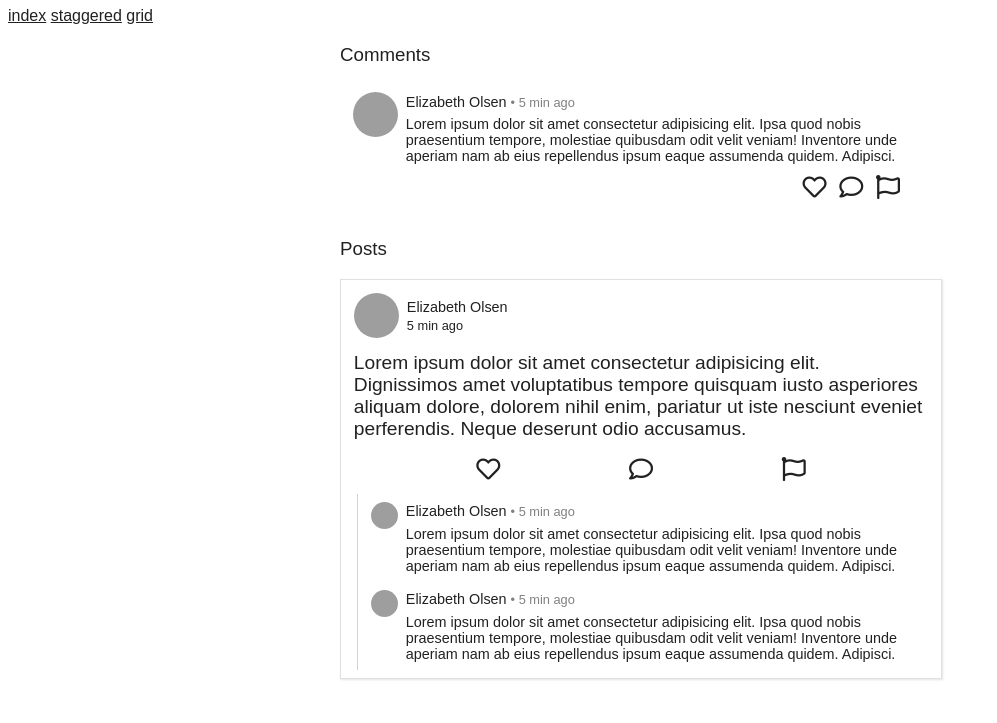
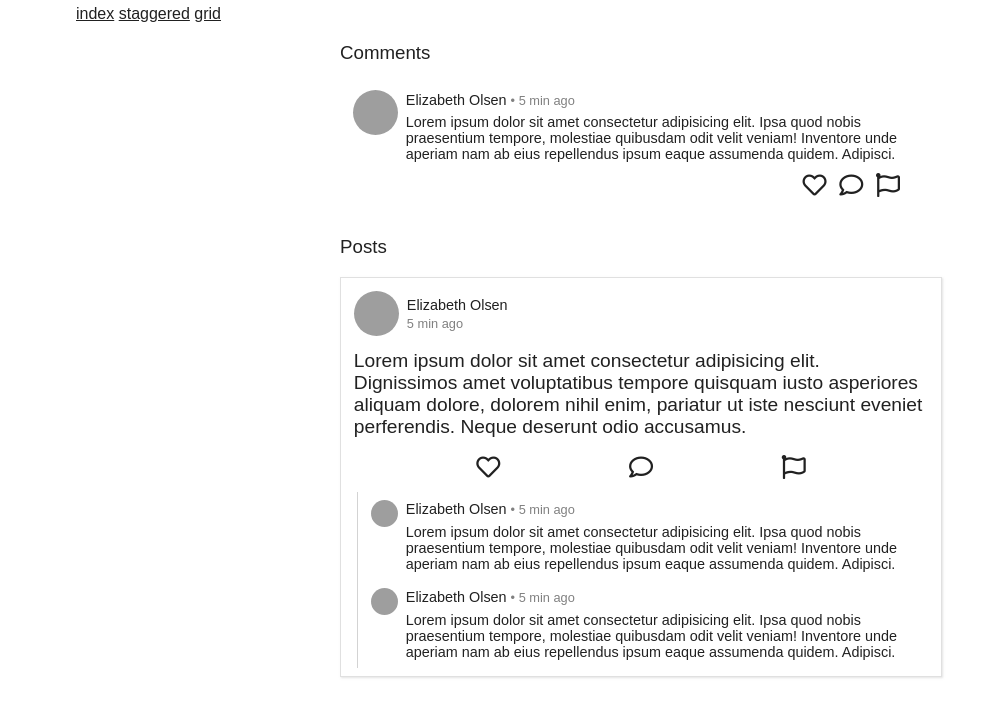
Before and after one commit to isradeleon/coraline, a plain HTML site: page index.html in a window 1280 px wide. Shown: the part 73-796 px from the top of the page, without its empty margins (0-997 px from the left). Drawn offline with Linux system fonts and the light colour scheme; grey boxes are pictures that could not be loaded.

Commit message:
little changes

```diff
--- a/index.html
+++ b/index.html
@@ -9,6 +9,7 @@
     <link rel="stylesheet" href="https://cdnjs.cloudflare.com/ajax/libs/font-awesome/5.9.0/css/all.min.css">
 </head>
 <body>
+    <section class="container">
         <h1>SocialiteUI</h1>
         <a href="./index.html">index</a>
         <a href="./staggered.html">staggered</a>
@@ -189,6 +190,7 @@
             </article>
 
         </section>
+    </section>
 
     <script src="socialiteui.js"></script>
 </body>
--- a/socialiteui.css
+++ b/socialiteui.css
@@ -1,14 +1,27 @@
 .feed{
     max-width: 600px;
-    /* max-width: 1128px; */
     margin: 0 auto;
+    display: block;
+}
+
+.container{
+    max-width: 1128px;
+    margin: 0 auto;
+    padding: 10px;
+    display: block;
+}
+
+.container-fluid{
+    max-width: 1128px;
+    margin: 0 auto;
+    display: block;
 }
 
 body{
     font-family: sans-serif;
+    margin: 0;
 }
 * {
-    font-weight: normal;
     color: #212121;
     font-weight: 300;
 }
@@ -73,6 +86,7 @@ body{
     margin: 0;
     display: block;
     font-size: 0.8rem;
+    color: gray;
 }
 .post-data{
     padding: 0 0.5rem;
```
Lines whose indentation alone changed are shown as unchanged.
